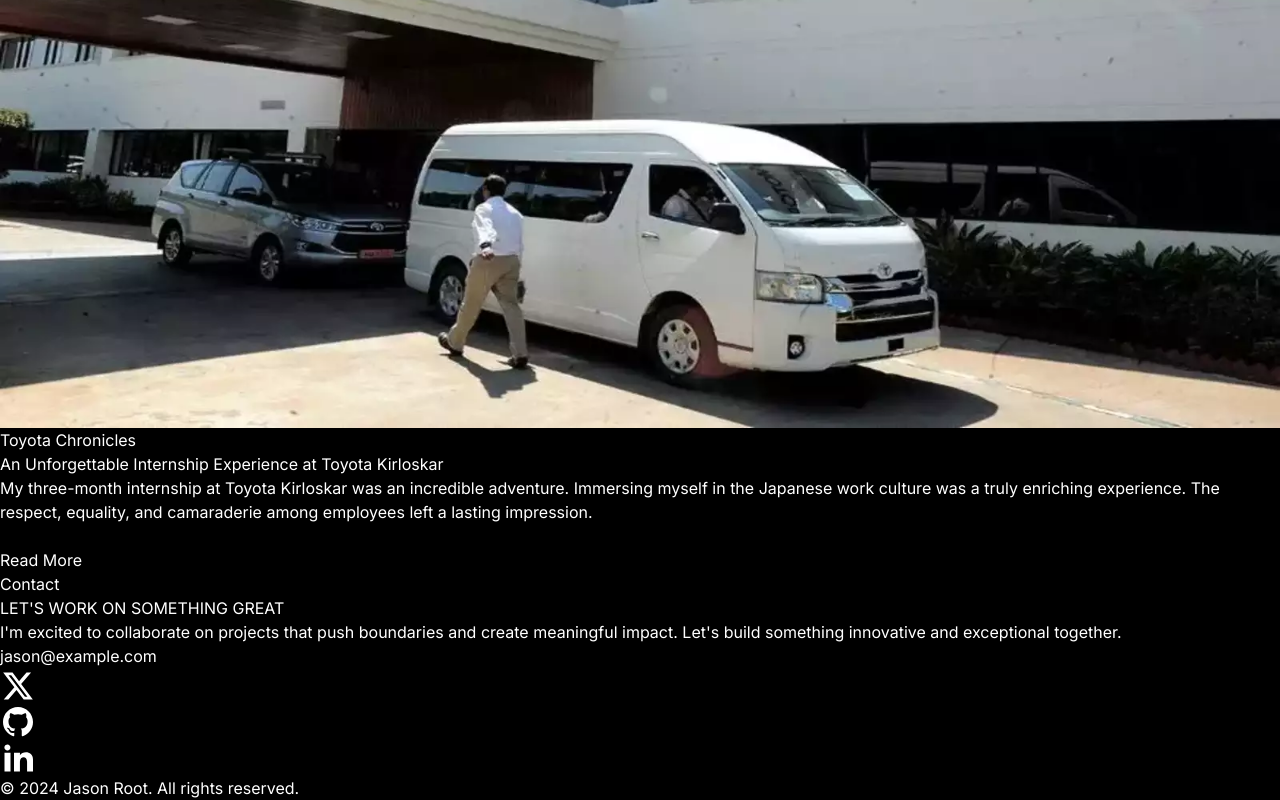
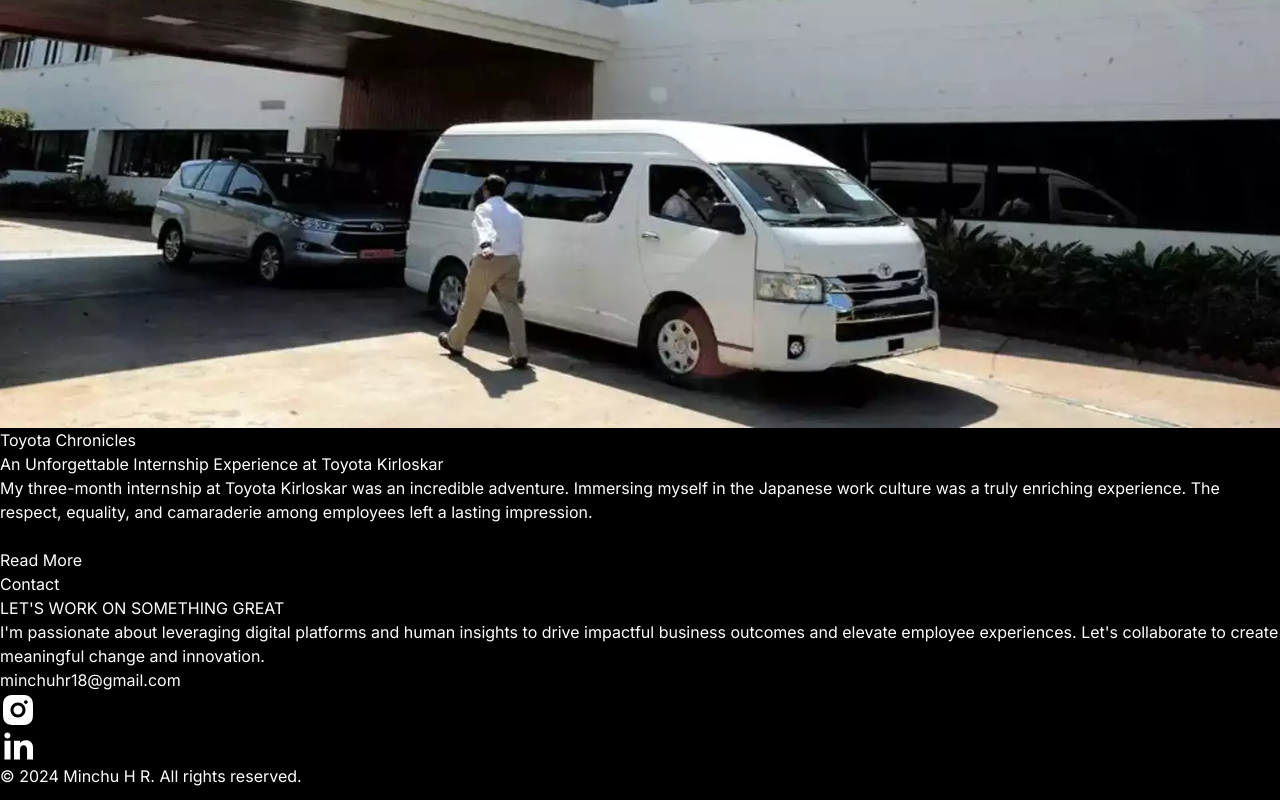
Before and after one commit to jaideepdnaik/portfolio-munch, a React (Vite) app: page / in a window 1280 px wide. Shown: the part 6942-7742 px from the top of the page. Built offline with nearby package versions, Linux system fonts and the light colour scheme.

Commit message:
Updated Contact.jsx
Also updated the contact section in constants file.

```diff
--- a/src/components/Contact.jsx
+++ b/src/components/Contact.jsx
@@ -1,6 +1,6 @@
 import { motion } from "framer-motion";
 import { CONTACT_CONTENT } from "../constants";
-import { RiGithubFill, RiLinkedinFill, RiTwitterXFill } from "@remixicon/react";
+import { RiGithubFill, RiInstagramFill, RiLinkedinFill } from "@remixicon/react";
 
 const textVariants = {
   hidden: {
@@ -80,10 +80,8 @@
       <div className="flex space-x-6 mt-8">
         {CONTACT_CONTENT.socialLinks.map((link, index) => {
           const Icon =
-            link.icon === "RiTwitterXFill"
-              ? RiTwitterXFill
-              : link.icon === "RiGithubFill"
-              ? RiGithubFill
+            link.icon === "RiInstagramFill"
+              ? RiInstagramFill
               : RiLinkedinFill;
 
           return (
@@ -92,7 +90,8 @@
               target="_blank"
               rel="noopener noreferrer"
               key={link.platform}
-              aria-label={link.ariaLabel}              initial="hidden"
+              aria-label={link.ariaLabel}
+              initial="hidden"
               whileInView="visible"
               custom={1.0 + index * 0.2}
               variants={iconVariants}
--- a/src/constants/index.js
+++ b/src/constants/index.js
@@ -107,27 +107,27 @@
 export const CONTACT_CONTENT = {
   headline: "LET'S WORK ON SOMETHING GREAT",
   description:
-    "I'm excited to collaborate on projects that push boundaries and create meaningful impact. Let's build something innovative and exceptional together.",
-  email: "jason@example.com",
+    "I'm passionate about leveraging digital platforms and human insights to drive impactful business outcomes and elevate employee experiences. Let's collaborate to create meaningful change and innovation.",
+  email: "minchuhr18@gmail.com",
   socialLinks: [
     {
-      platform: "Twitter",
-      url: "https://twitter.com/yourprofile",
-      ariaLabel: "Follow me on Twitter",
-      icon: "RiTwitterXFill",
+      platform: "Instagram",
+      url: "https://www.instagram.com/art_by_minchu/",
+      ariaLabel: "Follow me on Instagram",
+      icon: "RiInstagramFill",
     },
-    {
-      platform: "GitHub",
-      url: "https://github.com/yourprofile",
-      ariaLabel: "View my GitHub profile",
-      icon: "RiGithubFill",
-    },
+    // {
+    //   platform: "GitHub",
+    //   url: "https://github.com/yourprofile",
+    //   ariaLabel: "View my GitHub profile",
+    //   icon: "RiGithubFill",
+    // },
     {
       platform: "LinkedIn",
-      url: "https://linkedin.com/in/yourprofile",
+      url: "https://www.linkedin.com/in/minchu-h-r-b6077925a/",
       ariaLabel: "Connect with me on LinkedIn",
       icon: "RiLinkedinFill",
     },
   ],
-  footerText: `© ${new Date().getFullYear()} Jason Root. All rights reserved.`,
+  footerText: `© ${new Date().getFullYear()} Minchu H R. All rights reserved.`,
 };
```
